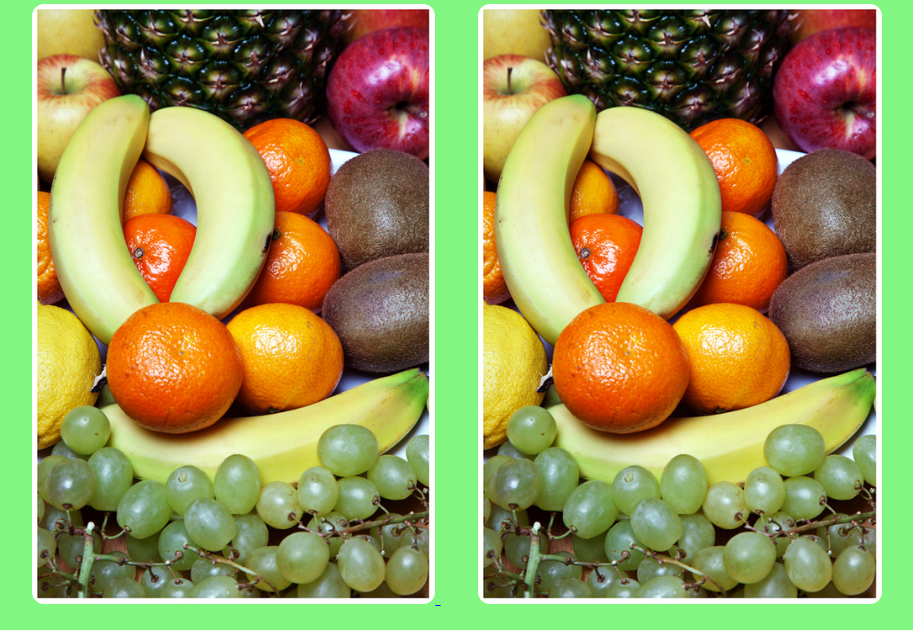
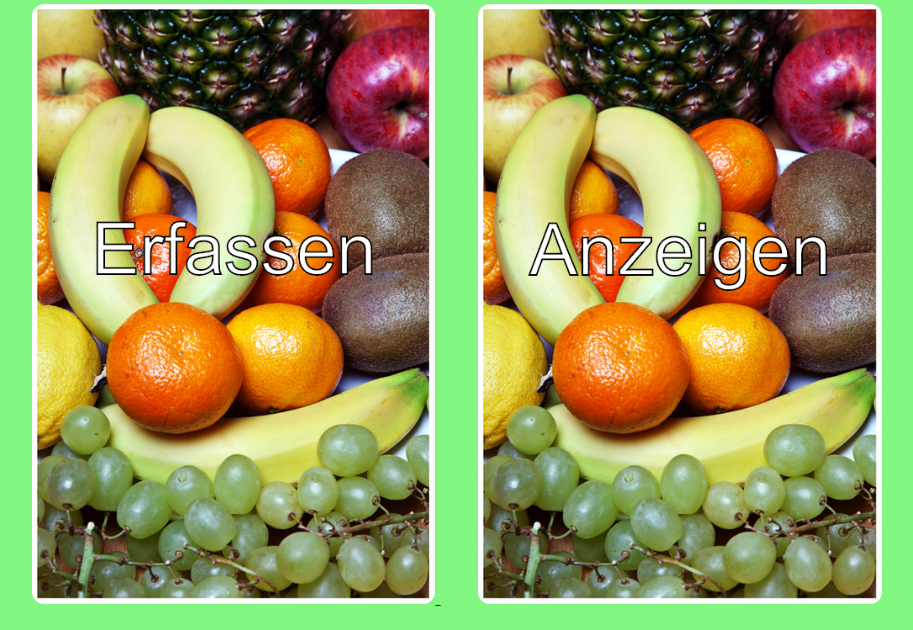
Before and after one commit to jfladas/m307-projekt, a PHP site: page /m307-projekt/ in a window 1280 px wide. Shown: the part 170-800 px from the top of the page, without its empty margins (202-1115 px from the left). Run offline with PHP 8.4, Linux system fonts and the light colour scheme.

Commit message:
pictures

```diff
--- a/m307-projekt/app/Views/welcome.view.php
+++ b/m307-projekt/app/Views/welcome.view.php
@@ -15,9 +15,9 @@
 <br><br>
 <div class="bild1" id=1>
     <a href="?uri=erfassen">
-  <img src="fruechte.jpg" alt="picture" height="600vh">
+  <img src="fruechteErfassen.png" alt="picture" height="600vh">
     <a href="?uri=anzeige">
-  <img src="fruechte.jpg" alt="picture" height="600vh">
+  <img src="fruechteAnzeigen.png" alt="picture" height="600vh">
 </div>
 </body>
 </html>
```
Also changed, not shown: m307-projekt/fruechte - Kopie.jpg (deleted), m307-projekt/fruechteAnzeigen.png (added), m307-projekt/fruechteErfassen.png (added).
